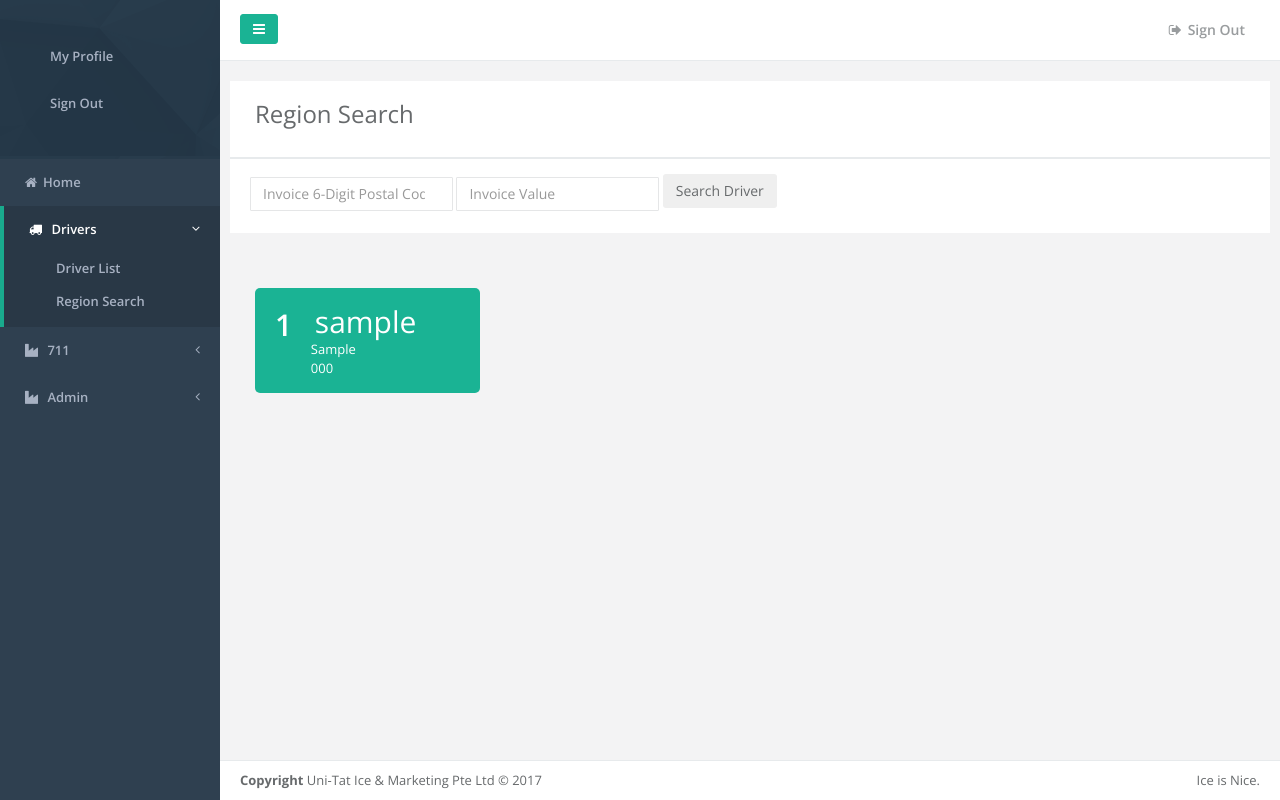
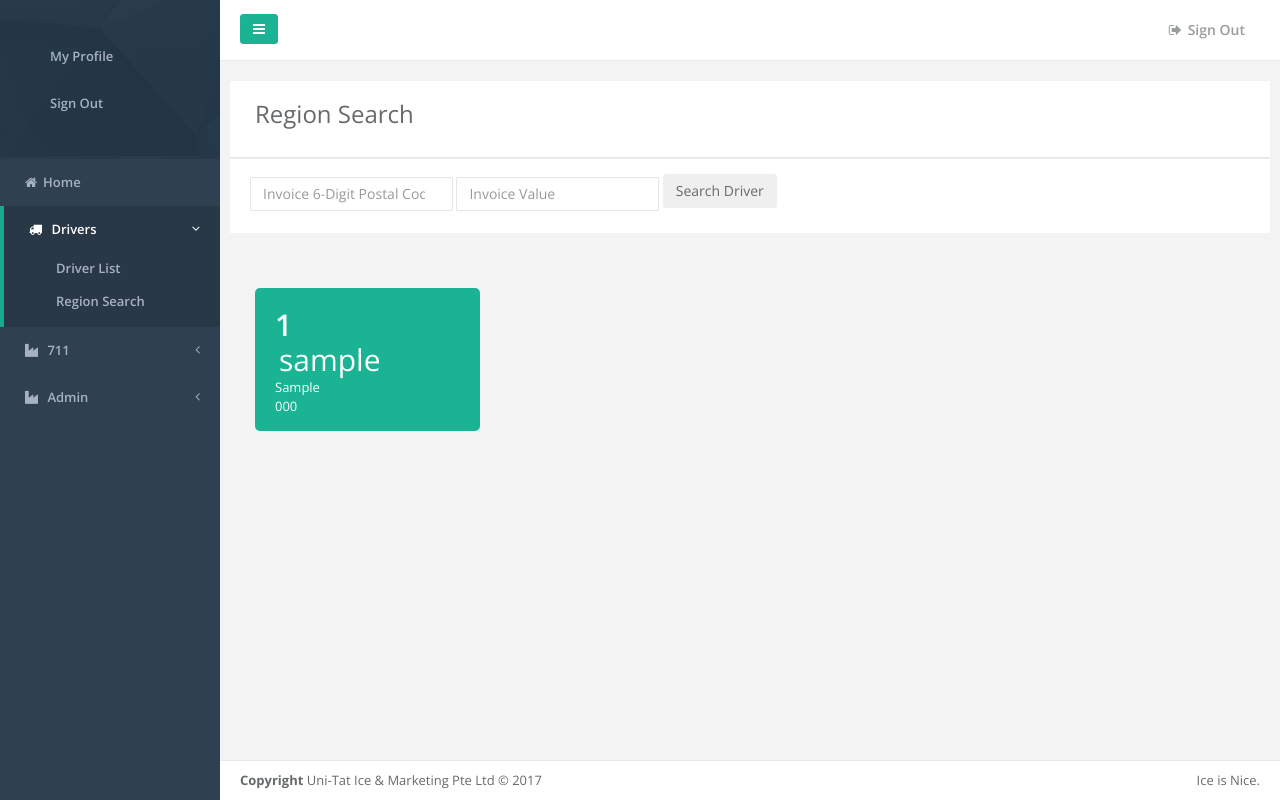
Before and after one commit to endonte/icemanapplication, a Django app: page /drivers/region-search/ in a window 1280 px wide. Run offline with Django 3.2, Linux system fonts and the light colour scheme; a user stored in the database is signed in; tables that the repository leaves empty hold one stand-in row (values such as "Sample post"); some libraries are stand-ins or nearby versions.

Commit message:
minor style changes

```diff
--- a/drivers/templates/region-search.html
+++ b/drivers/templates/region-search.html
@@ -30,10 +30,10 @@
       <div class="col-lg-3">
         <div class="widget style1 navy-bg">
           <div class="row">
-            <div class="col-lg-2">
+            <div class="col-lg-1">
               <h2 class="font-bold">1</h2>
             </div>
-            <div class="col-lg-10">
+            <div class="col-lg-11">
               <h1 class="m-xxs">{{driver}}</h1>
               <span>{{driver.designation}}</span><br />
               <span>{{driver.phone_number}}</span>
@@ -50,10 +50,10 @@
       <div class="col-lg-3">
         <div class="widget style1 navy-bg">
           <div class="row">
-            <div class="col-lg-2">
+            <div class="col-lg-1">
               <h2 class="font-bold">1</h2>
             </div>
-            <div class="col-lg-10">
+            <div class="col-lg-11">
               <h1 class="m-xxs">{{driver}}</h1>
               <span>{{driver.designation}}</span><br />
               <span>{{driver.phone_number}}</span>
@@ -70,10 +70,10 @@
       <div class="col-lg-3">
         <div class="widget style1 lazur-bg">
           <div class="row">
-            <div class="col-lg-2">
+            <div class="col-lg-1">
               <h2 class="font-bold">2</h2>
             </div>
-            <div class="col-lg-10">
+            <div class="col-lg-11">
               <h1 class="m-xxs">{{driver}}</h1>
               <span>{{driver.designation}}</span><br />
               <span>{{driver.phone_number}}</span>
@@ -90,10 +90,10 @@
       <div class="col-lg-3">
         <div class="widget style1 yellow-bg">
           <div class="row">
-            <div class="col-lg-2">
+            <div class="col-lg-1">
               <h2 class="font-bold">3</h2>
             </div>
-            <div class="col-lg-10">
+            <div class="col-lg-11">
               <h1 class="m-xxs">{{driver}}</h1>
               <span>{{driver.designation}}</span><br />
               <span>{{driver.phone_number}}</span>
@@ -111,10 +111,10 @@
       <div class="col-lg-3">
         <div class="widget style1 red-bg">
           <div class="row">
-            <div class="col-lg-2">
+            <div class="col-lg-1">
               <h2 class="font-bold">4</h2>
             </div>
-            <div class="col-lg-10">
+            <div class="col-lg-11">
               <h1 class="m-xxs">{{driver}}</h1>
               <span>{{driver.designation}}</span><br />
               <span>{{driver.phone_number}}</span>
```
